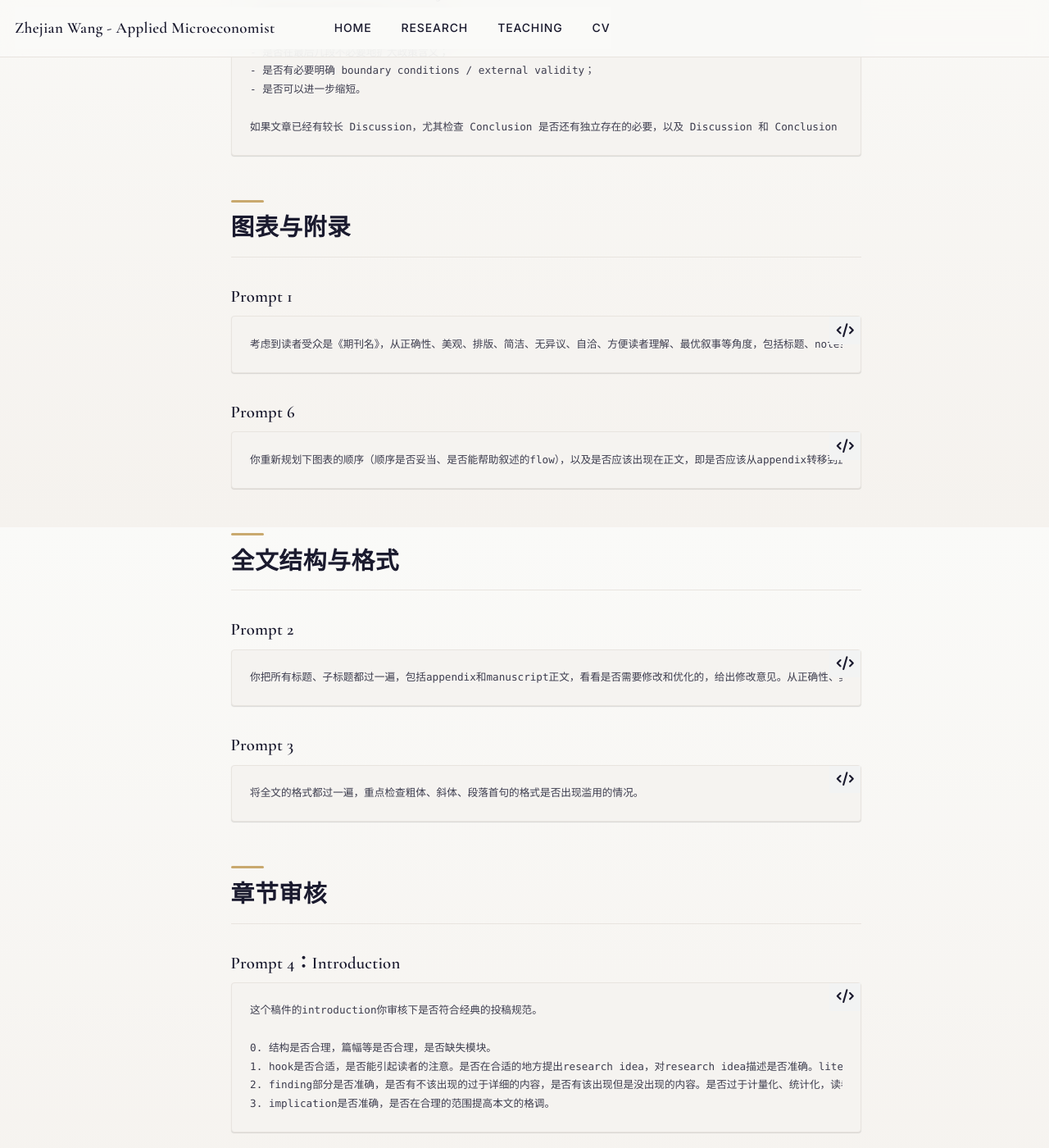
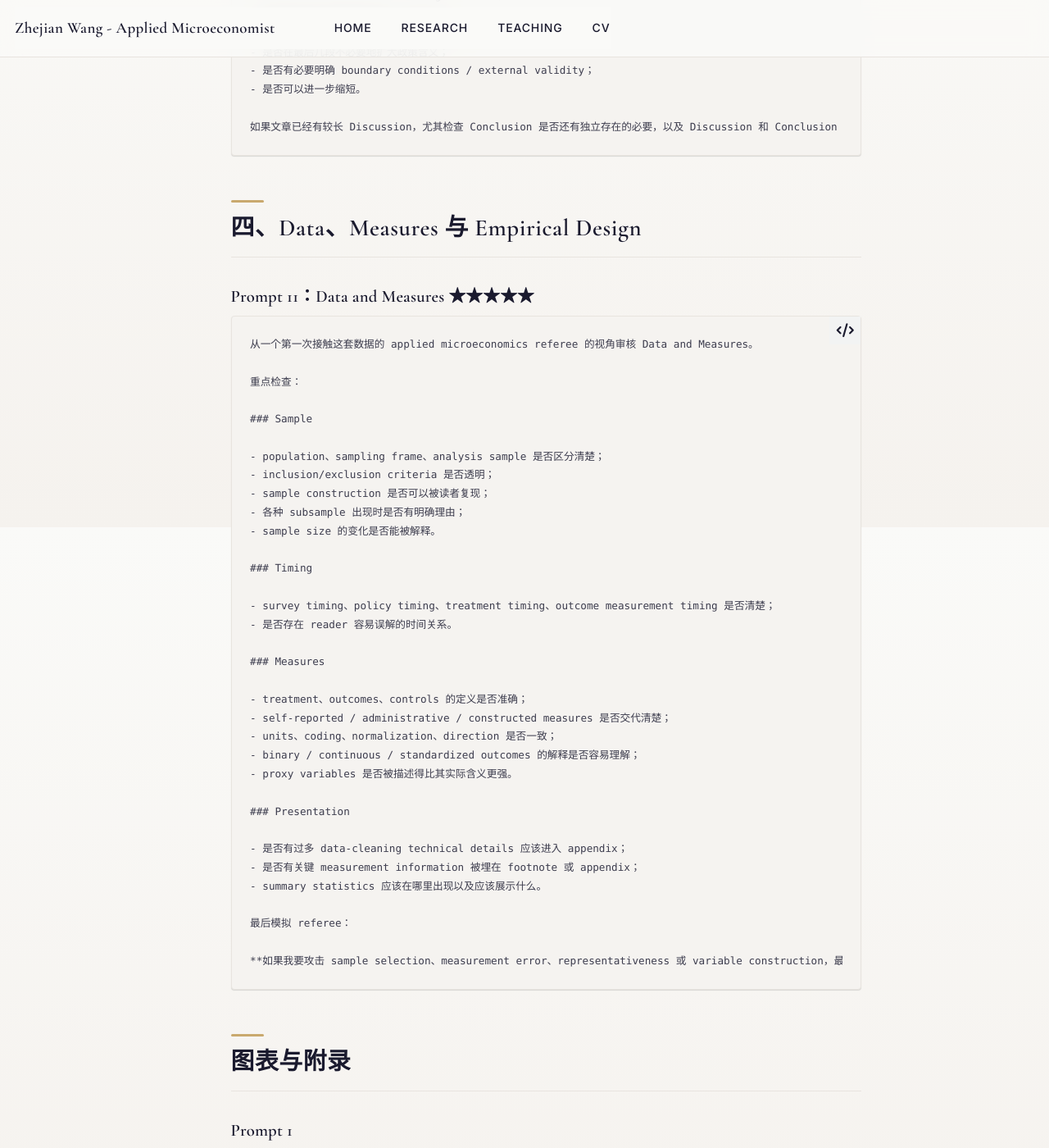
Before and after one commit to zhejianw/zhejianw.github.io, a Jekyll site: the page built from ai/prompts/index.md, in a window 1280 px wide and 1400 px high, scrolled down 2957 px. Shown: the whole window at 82% size. Built offline with Jekyll 4.4.1, drawn with Linux system fonts in a browser that asks for light colours; a script that is not in the unit is left out.

Commit message:
Add data and measures review prompt

```diff
--- a/ai/prompts/index.md
+++ b/ai/prompts/index.md
@@ -133,6 +133,47 @@ last_updated: 2026-08-26
 如果文章已经有较长 Discussion，尤其检查 Conclusion 是否还有独立存在的必要，以及 Discussion 和 Conclusion 的分工是否合理。
 ~~~
 
+## 四、Data、Measures 与 Empirical Design
+
+### Prompt 11：Data and Measures ★★★★★
+
+~~~text
+从一个第一次接触这套数据的 applied microeconomics referee 的视角审核 Data and Measures。
+
+重点检查：
+
+### Sample
+
+- population、sampling frame、analysis sample 是否区分清楚；
+- inclusion/exclusion criteria 是否透明；
+- sample construction 是否可以被读者复现；
+- 各种 subsample 出现时是否有明确理由；
+- sample size 的变化是否能被解释。
+
+### Timing
+
+- survey timing、policy timing、treatment timing、outcome measurement timing 是否清楚；
+- 是否存在 reader 容易误解的时间关系。
+
+### Measures
+
+- treatment、outcomes、controls 的定义是否准确；
+- self-reported / administrative / constructed measures 是否交代清楚；
+- units、coding、normalization、direction 是否一致；
+- binary / continuous / standardized outcomes 的解释是否容易理解；
+- proxy variables 是否被描述得比其实际含义更强。
+
+### Presentation
+
+- 是否有过多 data-cleaning technical details 应该进入 appendix；
+- 是否有关键 measurement information 被埋在 footnote 或 appendix；
+- summary statistics 应该在哪里出现以及应该展示什么。
+
+最后模拟 referee：
+
+**如果我要攻击 sample selection、measurement error、representativeness 或 variable construction，最容易攻击哪几点？**
+~~~
+
 ## 图表与附录
 
 ### Prompt 1
```
